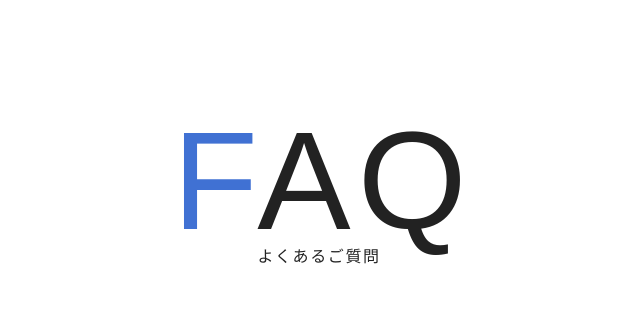
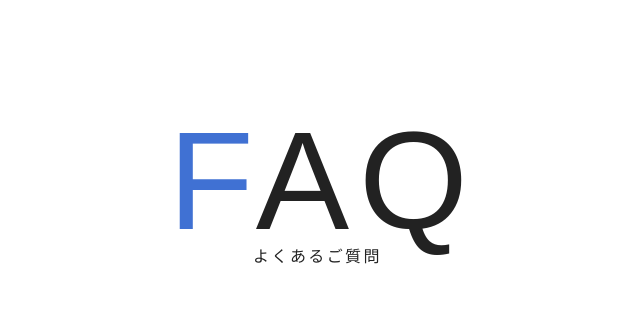
Before and after one commit to linh125760/izuishi, a plain HTML site: page index.html in a window 1280 px wide. Shown: the part 7020-7339 px from the top of the page, 317-957 px from the left. Drawn offline with nearby package versions, Linux system fonts and the light colour scheme; a web font is replaced by a local one.

Commit message:
[U] final

```diff
--- a/assets/css/_sass_base/pages/_top.scss
+++ b/assets/css/_sass_base/pages/_top.scss
@@ -512,9 +512,13 @@
     .page-ttl {
       text-align: center;
       margin-bottom: 6.2rem;
+      .en {
+        letter-spacing: 0.07em;
+      }
       .ja {
         padding-left: 0;
-        padding-right: 0.8rem;
+        padding-right: 1.1rem;
+        letter-spacing: 0.15em;
         &:before {
           display: none;
         }
@@ -1140,9 +1144,10 @@
       margin-bottom: 3rem;
       .en {
         margin-bottom: 1.2rem;
+        letter-spacing: 0.07em;
       }
       .ja {
-        padding-inline: 0 2px;
+        padding-inline: 0 1rem;
         letter-spacing: 0.12em;
         &:before {
           display: none;
```
Also changed, not shown: assets/css/style.css, 1 other file.
